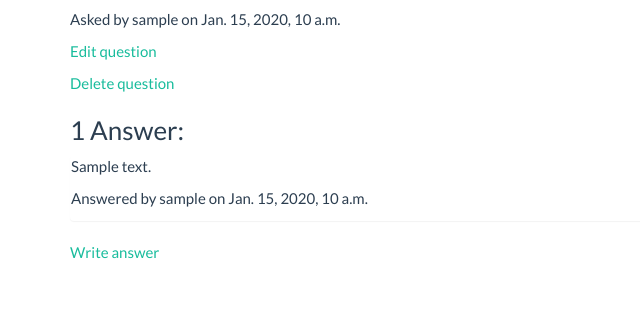
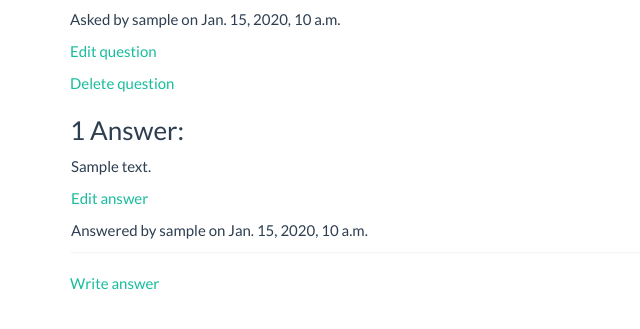
Before and after one commit to bblue160/qandu_app, a Django app: page /question/1/ in a window 1280 px wide. Shown: the part 177-506 px from the top of the page, without its empty margins (0-640 px from the left). Run offline with Django 3.2, Linux system fonts and the light colour scheme; the first user in the database is signed in; tables that the repository leaves empty hold one stand-in row (Sample ...); some libraries are stand-ins or nearby versions.

Commit message:
Add answer update view

```diff
--- a/core/urls.py
+++ b/core/urls.py
@@ -11,4 +11,5 @@ urlpatterns = patterns('',
     url(r'^question/update/(?P<pk>\d+)/$', QuestionUpdateView.as_view(), name='question_update'),
     url(r'^question/delete/(?P<pk>\d+)/$', QuestionDeleteView.as_view(), name='question_delete'),
     url(r'^question/(?P<pk>\d+)/answer/create/$', AnswerCreateView.as_view(), name='answer_create'),
+    url(r'^question/(?P<question_pk>\d+)/answer/update/(?P<answer_pk>\d+)/$', AnswerUpdateView.as_view(), name='answer_update'),
 )
--- a/core/views.py
+++ b/core/views.py
@@ -54,3 +54,12 @@ class AnswerCreateView(CreateView):
         form.instance.user = self.request.user
         form.instance.question = Question.objects.get(id=self.kwargs['pk'])
         return super(AnswerCreateView, self).form_valid(form)
+
+class AnswerUpdateView(UpdateView):
+    model = Answer
+    pk_url_kwarg = 'answer_pk'
+    template_name = 'answer/answer_form.html'
+    fields = ['text']
+
+    def get_success_url(self):
+        return self.object.question.get_absolute_url()
--- a/templates/question/question_detail.html
+++ b/templates/question/question_detail.html
@@ -13,6 +13,9 @@
 {% for answer in answers %}
 <div class="panel">
     <p>{{ answer.text }}</p>
+    {% if answer.user == user %}
+    <p><a href="{% url 'answer_update' question_pk=question.id answer_pk=answer.id %}">Edit answer</a></p>
+    {% endif %}
     <p>Answered by {{ answer.user.username }} on {{ answer.created_at }}</p>
 </div>
 {% endfor %}
```
